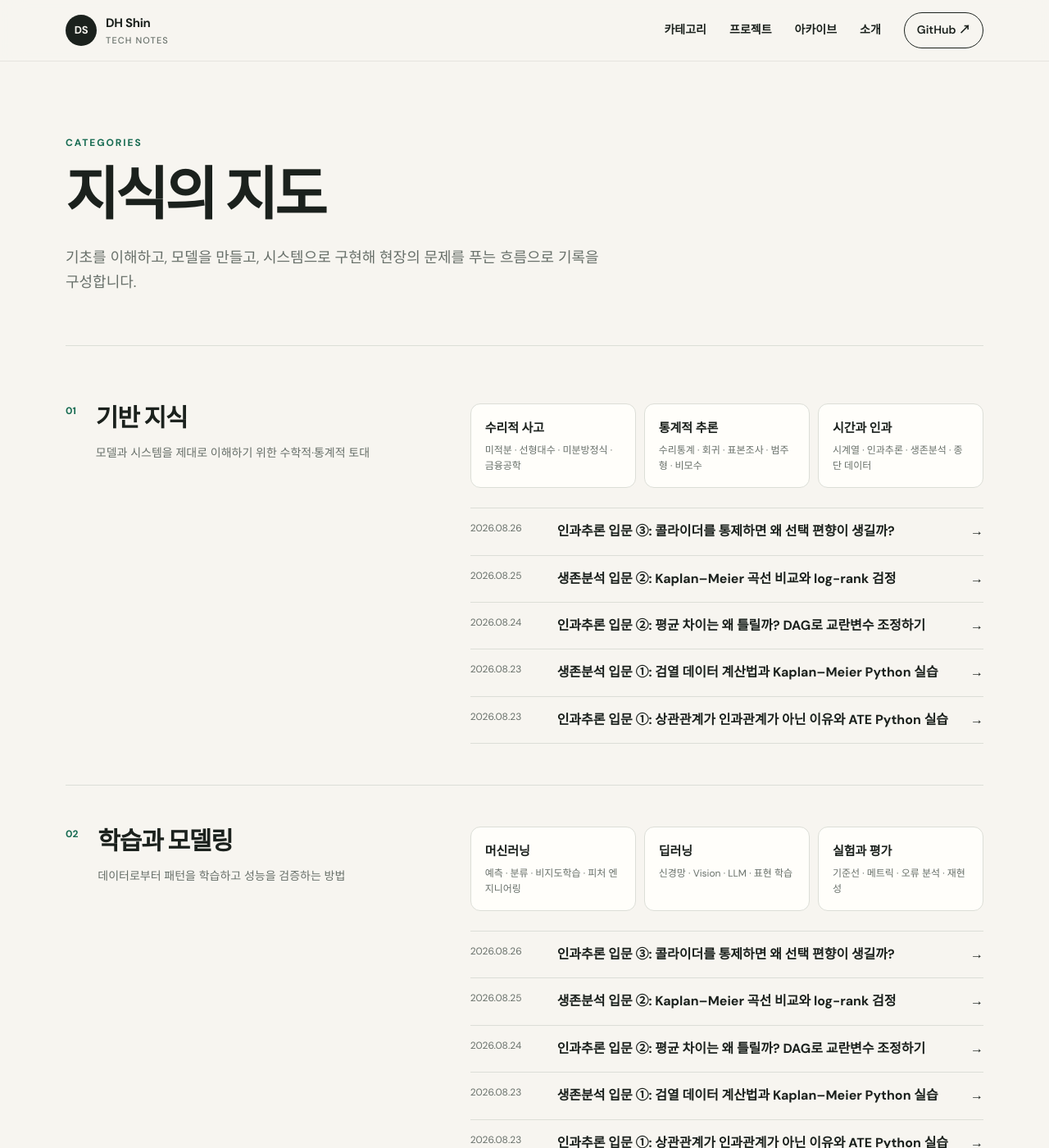
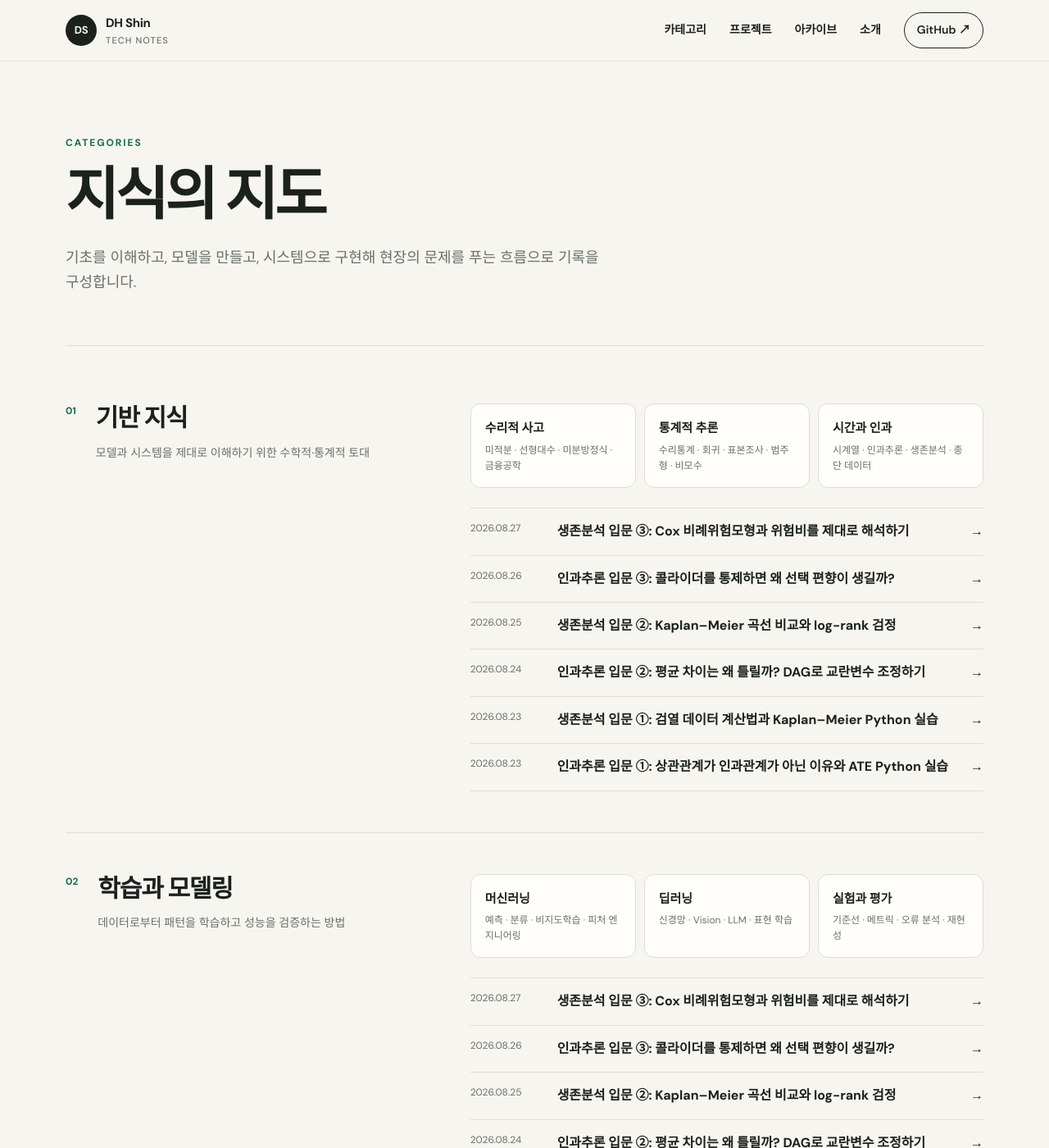
Before and after one commit to dhshin96/dhshin96.github.io, a Jekyll site: the page built from categories.md, in a window 1280 px wide and 1400 px high. Shown: the whole window at 82% size. Built offline with Jekyll 4.4.1, drawn with Linux system fonts in a browser that asks for light colours; some of the changed lines change nothing that is shown.

Commit message:
Add Cox hazard ratio survival lesson

````diff
--- a/_posts/2026-08-25-km-curve-logrank.md
+++ b/_posts/2026-08-25-km-curve-logrank.md
@@ -188,7 +188,7 @@ log-rank 검정은 **차이가 있는지**를 묻지만 차이의 크기를 직
 
 ## 다음 글
 
-다음 글에서는 순간적인 사건 발생 정도를 나타내는 **위험함수(hazard function)**와 두 집단의 위험비를 배운다. 이어서 Cox 비례위험 모형이 공변량을 포함해 위험비를 추정하는 원리와 비례위험 가정을 확인할 예정이다.
+다음 글인 [생존분석 입문 ③: Cox 비례위험모형과 위험비 해석]({{ '/posts/cox-hazard-ratio/' | relative_url }})에서는 순간적인 사건 발생 정도를 나타내는 위험함수와 두 집단의 위험비를 배운다. Cox 모형이 공변량을 포함해 위험비를 추정하는 원리와 비례위험 가정도 함께 확인한다.
 
 ## 참고 자료
 
--- /dev/null
+++ b/_posts/2026-08-27-cox-hazard-ratio.md
@@ -0,0 +1,151 @@
+---
+title: "생존분석 입문 ③: Cox 비례위험모형과 위험비를 제대로 해석하기"
+date: 2026-08-27 09:00:00 +0900
+categories: [기반 지식, 학습과 모델링]
+tags: [생존분석, Cox-비례위험모형, 위험함수, 위험비, 비례위험-가정, Python]
+description: "위험함수와 생존확률의 차이를 구분하고 Cox 모형의 계수를 위험비로 바꾸는 과정을 손계산과 Python으로 재현합니다. 비례위험 가정이 요구하는 것도 함께 확인합니다."
+reading_time: 12
+series: "처음 시작하는 생존분석"
+level: "입문"
+math: true
+---
+
+> **이번 글의 목표:** 위험함수의 조건부 의미를 이해하고, Cox 비례위험모형의 계수에서 위험비를 계산해 정확히 해석한다.
+
+“위험비가 2”라는 결과를 보면 사건이 일어날 확률도 2배라고 읽기 쉽다. 하지만 위험비는 특정 시점까지 사건 없이 남아 있는 사람들 사이의 **순간적인 사건 발생률**을 비교한다. 누적된 생존확률의 비나 전체 사건확률의 비와는 다르다. 이번 글에서는 이 구분을 먼저 세운 뒤 Cox 모형이 여러 설명변수를 어떻게 연결하는지 살펴본다.
+
+## 1. 위험함수는 지금까지 남은 사람에게 묻는다
+
+사건시간을 $T$라고 할 때 생존함수 $S(t)=P(T>t)$는 시점 $t$를 지나도록 사건이 없을 확률이다. 반면 **위험함수**는 $t$까지 사건 없이 남았다는 조건에서 바로 다음 짧은 구간에 사건이 발생하는 속도다.
+
+$$
+h(t)=\lim_{\Delta t\to0}
+\frac{P(t\le T<t+\Delta t\mid T\ge t)}{\Delta t}
+$$
+
+위험은 확률 그 자체가 아니라 시간당 발생률이다. 따라서 1보다 클 수도 있다. 다만 아주 짧은 구간에서는 $h(t)\Delta t$를 그 구간의 조건부 사건확률로 근사할 수 있다.
+
+예를 들어 한 달 동안 위험집합 100명이 같은 정도로 관찰되고 사건이 2건 발생했다면 위험률을 대략 $2/(100\times1)=0.02$/인월로 생각할 수 있다. 같은 기간 다른 집단에서 100인월당 4건이라면 단순 위험비는 $0.04/0.02=2$다. 이는 그 한 달의 순간적 발생 속도가 약 2배라는 뜻이지, 한 달 안에 사건을 겪을 확률이나 중앙생존시간이 정확히 2배라는 뜻은 아니다.
+
+위험집합과 검열이 아직 낯설다면 [검열 자료와 Kaplan–Meier 계산을 다룬 생존분석 입문 ①]({{ '/posts/survival-analysis-roadmap/' | relative_url }})을 먼저 보면 분모에 누가 남는지 이해하기 쉽다.
+
+## 2. Cox 모형은 기준 위험에 배수를 곱한다
+
+Cox 비례위험모형은 공변량이 $x$인 대상의 위험을 다음처럼 표현한다.
+
+$$
+h(t\mid x)=h_0(t)\exp(\beta x)
+$$
+
+$h_0(t)$는 $x=0$인 기준 대상의 **기준 위험함수**다. 시간에 따라 어떤 모양으로 변할지 미리 정하지 않는다. 공변량의 효과는 $\exp(\beta x)$라는 양의 배수로 붙는다. 이처럼 기준 위험의 모양은 비모수적으로 두고 계수는 모수로 추정하기 때문에 Cox 모형을 준모수 모형이라고 부른다.
+
+이진 변수 $x$가 0 또는 1이라면 두 집단의 위험비는 간단해진다.
+
+$$
+\frac{h(t\mid x=1)}{h(t\mid x=0)}
+=\frac{h_0(t)e^\beta}{h_0(t)}=e^\beta
+$$
+
+$\beta=\log 2\approx0.693$이면 위험비는 $e^{0.693}\approx2$다. $\beta$가 0이면 위험비는 1, 음수이면 1보다 작다. 연속변수에서는 $x$가 한 단위 증가할 때 위험이 $e^\beta$배가 된다고 읽는다. 다른 공변량이 함께 들어 있다면 **나머지 공변량이 같은 조건에서**라는 문구도 빠뜨리지 않는다.
+
+<figure class="study-figure">
+  <img src="{{ '/assets/images/survival-analysis/cox-proportional-hazards.svg' | relative_url }}" alt="시간에 따라 함께 변하는 두 위험함수와 모든 시점에서 일정한 위험비 2를 보여주는 그림">
+  <figcaption>그림 1. 기준 위험은 시간에 따라 변해도 두 곡선 사이의 곱셈 배수가 일정하면 비례위험 가정을 만족한다.</figcaption>
+</figure>
+
+## 3. 부분우도는 사건 시점의 순서를 이용한다
+
+Cox 모형은 $h_0(t)$의 모양을 정하지 않고도 $\beta$를 추정한다. 사건이 발생한 시점마다 “그때 위험집합에 남아 있던 사람 중 왜 이 대상에게 사건이 관측됐는가?”를 비교하는 **부분우도**를 사용하기 때문이다.
+
+사건 대상의 공변량이 $x_i$이고 그 시점의 위험집합이 $R_i$라면 해당 대상이 선택될 상대적 몫은 다음과 같다.
+
+$$
+\frac{\exp(\beta x_i)}
+{\sum_{j\in R_i}\exp(\beta x_j)}
+$$
+
+작은 손계산을 해 보자. 위험집합에 $x=1$인 사람이 2명, $x=0$인 사람이 2명 있고 현재 추정 위험비가 2라면 가중치는 각각 2와 1이다. 다음 사건이 $x=1$ 집단에서 나올 상대적 몫은 $(2+2)/(2+2+1+1)=2/3$이다. 모든 사건 시점의 이런 몫을 곱해 가장 크게 만드는 $\beta$를 찾는다. 검열된 사람도 검열되기 전까지는 위험집합에 기여한다.
+
+직전 글의 [Kaplan–Meier 곡선과 log-rank 검정]({{ '/posts/km-curve-logrank/' | relative_url }})은 공변량 없는 두 집단 비교에 집중했다. Cox 모형은 그 비교를 회귀 형태로 넓혀 여러 공변량의 계수와 위험비를 추정한다.
+
+## 4. Python으로 계수와 위험비 재현하기
+
+아래 코드는 하나의 이진 공변량과 서로 다른 사건 시점을 가진 작은 자료에서 Newton–Raphson 방법으로 Cox 부분우도를 최대화한다. `numpy`만 필요하다.
+
+```python
+import numpy as np
+
+time = np.arange(2, 18, dtype=float)
+event = np.array([1, 1, 0, 1, 1, 0, 1, 0,
+                  1, 1, 0, 1, 0, 1, 0, 1])
+x = np.array([1, 1, 0, 1, 0, 1, 1, 0,
+              0, 1, 1, 0, 0, 0, 0, 1], dtype=float)
+
+beta = 0.0
+for _ in range(20):
+    score = 0.0
+    information = 0.0
+
+    for t in time[event == 1]:
+        risk = time >= t
+        weight = np.exp(beta * x[risk])
+        mean_x = np.sum(weight * x[risk]) / np.sum(weight)
+        variance_x = (
+            np.sum(weight * (x[risk] - mean_x) ** 2) / np.sum(weight)
+        )
+        event_x = x[(time == t) & (event == 1)][0]
+        score += event_x - mean_x
+        information += variance_x
+
+    step = score / information
+    beta += step
+    if abs(step) < 1e-10:
+        break
+
+standard_error = 1 / np.sqrt(information)
+lower = np.exp(beta - 1.96 * standard_error)
+upper = np.exp(beta + 1.96 * standard_error)
+
+print(f"beta={beta:.3f}")
+print(f"hazard ratio={np.exp(beta):.3f}")
+print(f"95% CI=({lower:.3f}, {upper:.3f})")
+```
+
+실행 결과는 다음과 같다.
+
+```text
+beta=0.659
+hazard ratio=1.933
+95% CI=(0.507, 7.375)
+```
+
+$x=1$ 집단의 추정 위험은 $x=0$ 집단의 약 1.93배다. 그러나 표본이 16명뿐이라 95% 신뢰구간이 0.507~7.375로 넓고 1을 포함한다. 따라서 점추정치만 보고 두 집단의 위험이 다르다고 단정할 수 없다. 이 결과 역시 관찰 자료라면 자동으로 인과효과가 되지 않는다.
+
+## 5. 비례위험 가정은 무엇을 고정할까?
+
+비례위험 가정은 각 집단의 위험이 시간에 따라 일정하다는 뜻이 아니다. $h_0(t)$와 $h(t\mid x=1)$은 함께 오르내릴 수 있다. 고정되는 것은 두 위험함수의 **비율** $e^\beta$다.
+
+초기에는 위험비가 3인데 후기에는 0.7처럼 효과의 방향이나 크기가 크게 바뀐다면 하나의 상수 위험비가 전체 기간을 잘 설명하지 못한다. 생존곡선의 교차는 이런 가능성을 살펴볼 신호지만 그것만으로 가정을 판정하지는 않는다. 실제 분석에서는 시간에 따른 잔차 패턴과 비례위험 검정을 확인하고, 위반이 뚜렷하면 시간 상호작용이나 층화 모형처럼 질문에 맞는 대안을 검토한다.
+
+## 직접 바꿔 보는 연습
+
+1. `x`의 첫 번째 값을 1에서 0으로 바꾸고 위험비와 신뢰구간이 어떻게 변하는지 확인한다.
+2. `event`에서 검열 하나를 사건으로 바꿔 위험집합과 부분우도에 미치는 영향을 설명한다.
+3. 추적 초반과 후반에 각각 위험비를 계산한다고 가정하고, 두 값이 크게 다를 때 상수 위험비가 무엇을 가릴지 적어 본다.
+
+## 핵심 요약
+
+1. 위험함수는 지금까지 사건 없이 남은 대상의 순간적인 사건 발생률이며 생존확률과 다르다.
+2. Cox 모형은 $h_0(t)$에 $\exp(\beta x)$를 곱하고, $e^\beta$를 위험비로 해석한다.
+3. 부분우도는 각 사건 시점의 위험집합을 비교하므로 기준 위험의 모양을 정하지 않고 계수를 추정할 수 있다.
+4. 비례위험 가정은 위험 자체가 아니라 집단 간 위험비가 시간에 따라 일정하다고 가정한다.
+
+## 다음 글
+
+다음 글에서는 **Schoenfeld 잔차**가 시간에 따른 계수 변화를 어떻게 드러내는지 살펴보고, 비례위험 가정을 진단하는 Python 실습을 진행한다.
+
+## 참고 자료
+
+- D. R. Cox (1972), [*Regression Models and Life-Tables*](https://doi.org/10.1111/j.2517-6161.1972.tb00899.x), 설명변수와 미지의 기준 위험함수를 결합하고 부분우도로 계수를 추론하는 Cox 모형의 원 논문이다.
+- [lifelines 생존 회귀 공식 문서](https://lifelines.readthedocs.io/en/latest/Survival%20Regression.html), Cox 모형식과 계수·위험비 해석, 비례위험 가정의 의미를 설명한다.
+- [lifelines `CoxPHFitter` 공식 문서](https://lifelines.readthedocs.io/en/latest/fitters/regression/CoxPHFitter.html), Cox 모형 적합과 계수·신뢰구간 출력을 확인할 수 있다.
````
Also changed, not shown: assets/images/survival-analysis/cox-proportional-hazards.svg (added).
